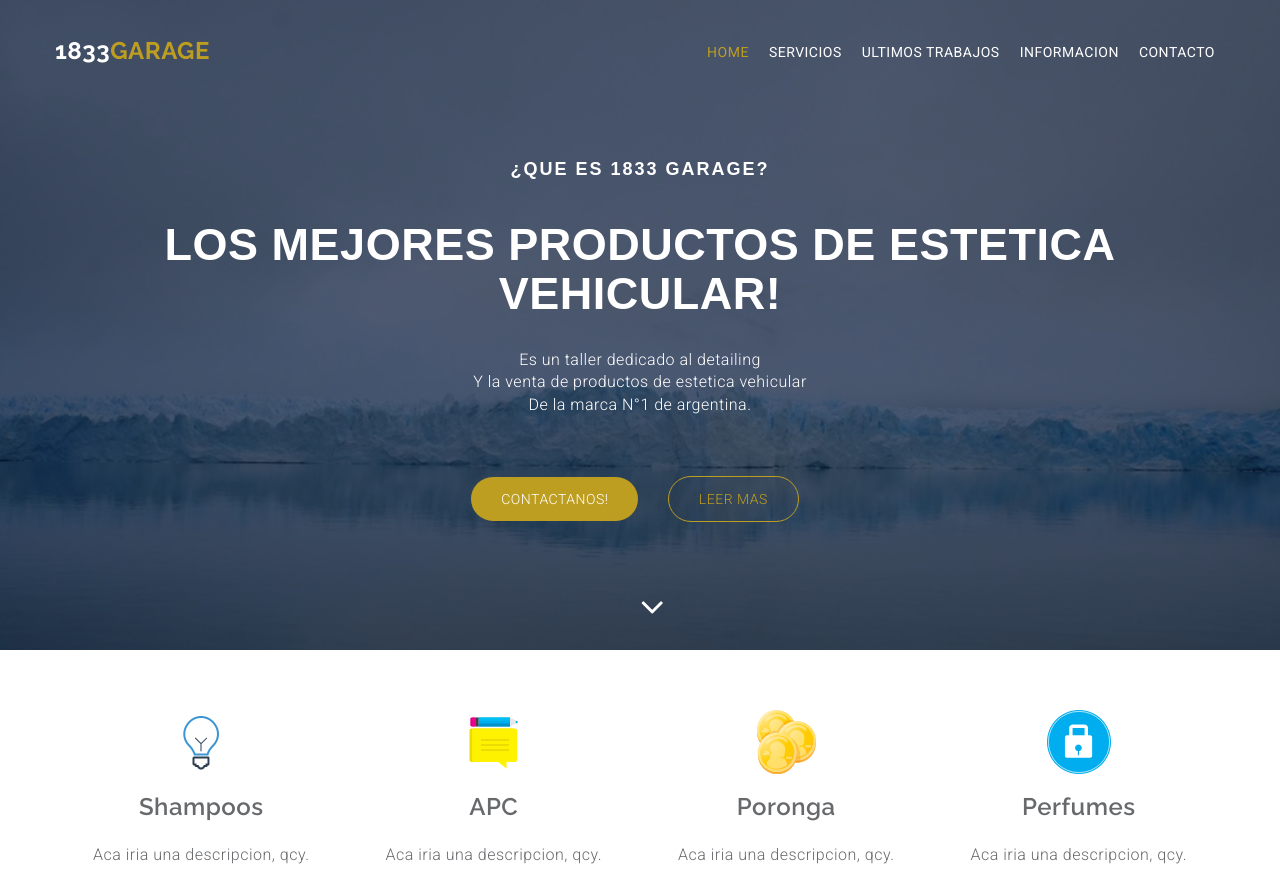
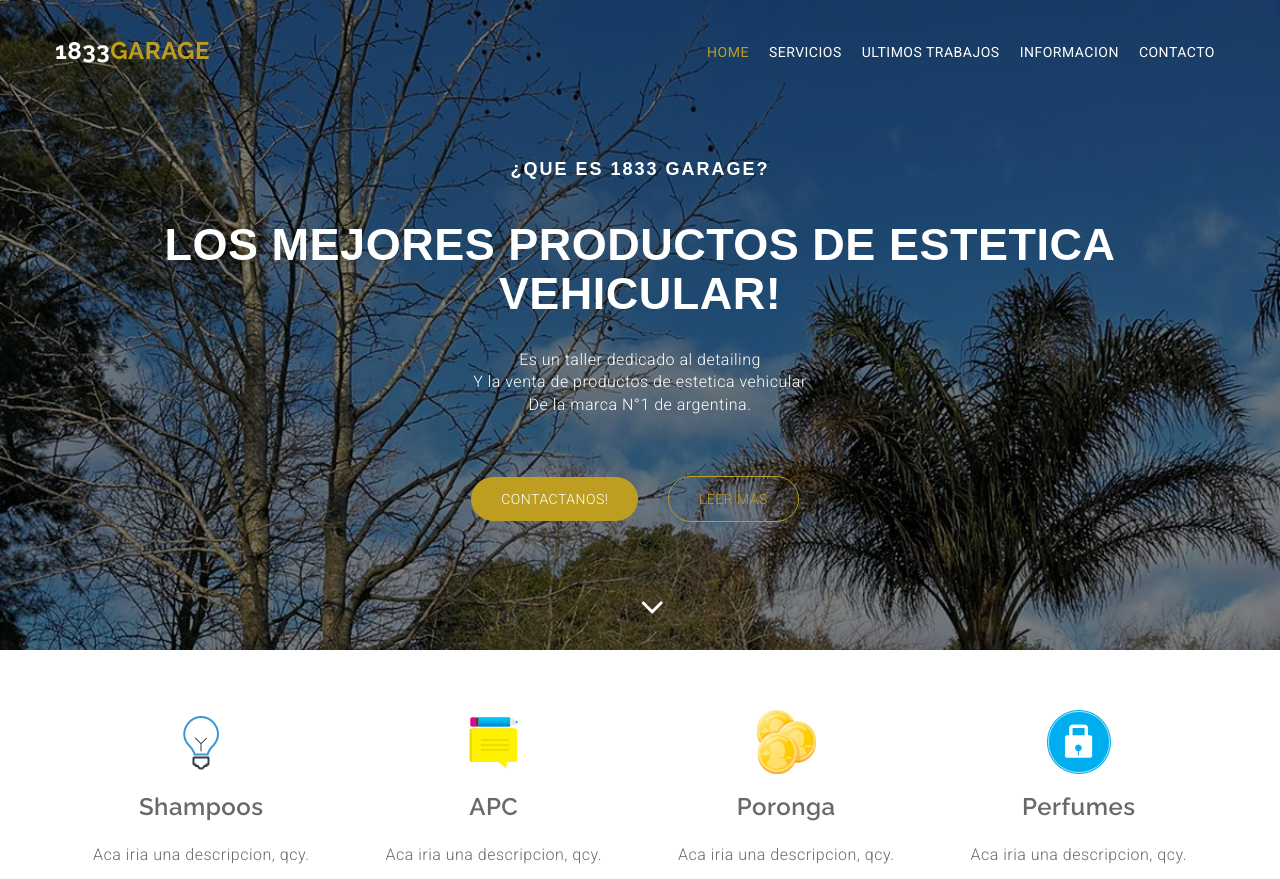
Before and after one commit to lukasbrz/1833garage, a plain HTML site: page index.html in a window 1280 px wide. Shown: the top 879 px of the page. Drawn offline with Linux system fonts and the light colour scheme.

Commit message:
Update style.css

```diff
--- a/css/style.css
+++ b/css/style.css
@@ -82,7 +82,7 @@ HEADER
 ************************************
 ***********************************/
 .header{
-    background: url('../img/bg-banner02.jpg') no-repeat fixed;
+    background: url('../img/bg-banner02.jpeg') no-repeat fixed;
     background-size: cover;
     min-height: 650px;
     position: relative;
```
